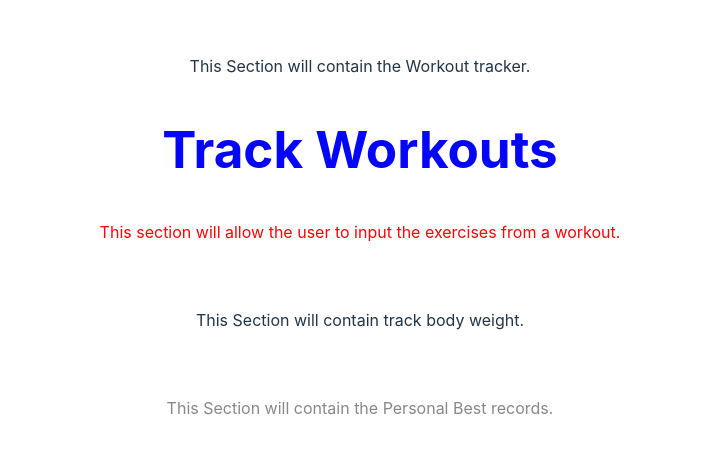
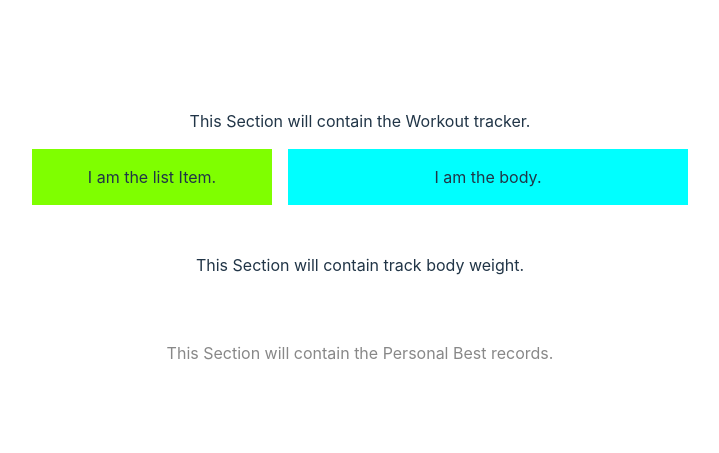
Before and after one commit to Ohwelleh/Track-Workouts, a React (Vite) app in the folder workout-app/: page / in a window 1280 px wide. Shown: the part 163-616 px from the top of the page, without its empty margins (280-999 px from the left). Built offline with nearby package versions, Linux system fonts and the light colour scheme.

Commit message:
Renamed Sections to Components. Renamed Track component to Workouts. Created ListItem and ListItemBody components. Created rough styling for all the components.

```diff
--- a/workout-app/src/App.tsx
+++ b/workout-app/src/App.tsx
@@ -1,5 +1,5 @@
 // Component imports.
-import { Tracker } from './Sections/Workouts/Tracker'
+import { Workouts } from './Components/Workouts/Workouts'
 
 
 // Styling imports.
@@ -13,7 +13,7 @@ function App() {
         <div>
           <p>This Section will contain the Workout tracker.</p>
         </div>
-        <Tracker />
+        <Workouts />
       </section>
       <section>
         <div className="card">
--- /dev/null
+++ b/workout-app/src/Components/Workouts/ListItem.tsx
@@ -0,0 +1,12 @@
+
+
+// Style imports
+import './Workouts Styles/itemStyles.css'
+
+export function ListItem(){
+    return(
+        <div className="workoutItem">
+            <p>I am the list Item.</p>
+        </div>
+    )
+}
--- /dev/null
+++ b/workout-app/src/Components/Workouts/ListItemBody.tsx
@@ -0,0 +1,13 @@
+
+
+// Style imports
+import './Workouts Styles/bodyStyles.css'
+
+export function ListItemBody(){
+    return(
+        <div className="workoutBody">
+            <p>I am the body.</p>
+        </div>
+
+    )
+}
--- /dev/null
+++ b/workout-app/src/Components/Workouts/Workouts Styles/bodyStyles.css
@@ -0,0 +1,3 @@
+.workoutBody{
+    background-color: aqua;
+}
--- /dev/null
+++ b/workout-app/src/Components/Workouts/Workouts Styles/itemStyles.css
@@ -0,0 +1,3 @@
+.workoutItem{
+    background-color: chartreuse;
+}
--- /dev/null
+++ b/workout-app/src/Components/Workouts/Workouts Styles/workoutStyles.css
@@ -0,0 +1,5 @@
+.workoutsMain{
+    display: grid;
+    grid-template-columns: 15rem 25rem;
+    grid-gap: 1rem;
+}
--- /dev/null
+++ b/workout-app/src/Components/Workouts/Workouts.tsx
@@ -0,0 +1,15 @@
+// Component imports.
+import { ListItem } from './ListItem'
+import { ListItemBody } from './ListItemBody'
+
+// Style imports.
+import './Workouts Styles/workoutStyles.css'
+
+export function Workouts(){
+    return(
+        <div className='workoutsMain'>
+            <ListItem />
+            <ListItemBody />
+        </div>
+    )
+}
--- a/workout-app/src/Sections/Workouts/Tracker.tsx
+++ /dev/null
@@ -1,14 +0,0 @@
-import './workoutStyles.css'
-export function Tracker(){
-    return(
-        <>
-            <div>
-                <h1 className="trackerTitle">Track Workouts</h1>
-            </div>
-            <div>
-                {/* Might be worth making these two divs as separate components. */}
-                <p className='trackerBody'>This section will allow the user to input the exercises from a workout.</p>
-            </div>
-        </>
-    )
-}
--- a/workout-app/src/Sections/Workouts/workoutStyles.css
+++ /dev/null
@@ -1,7 +0,0 @@
-.trackerTitle{
-    color: rgb(5, 5, 252);
-}
-
-.trackerBody{
-    color: rgba(252, 5, 5);
-}
```
Also changed, not shown: workout-app/src/Components/Body Weight/bodyStyles.css (added), workout-app/src/Components/Personal Best/personalStyles.css (added).
